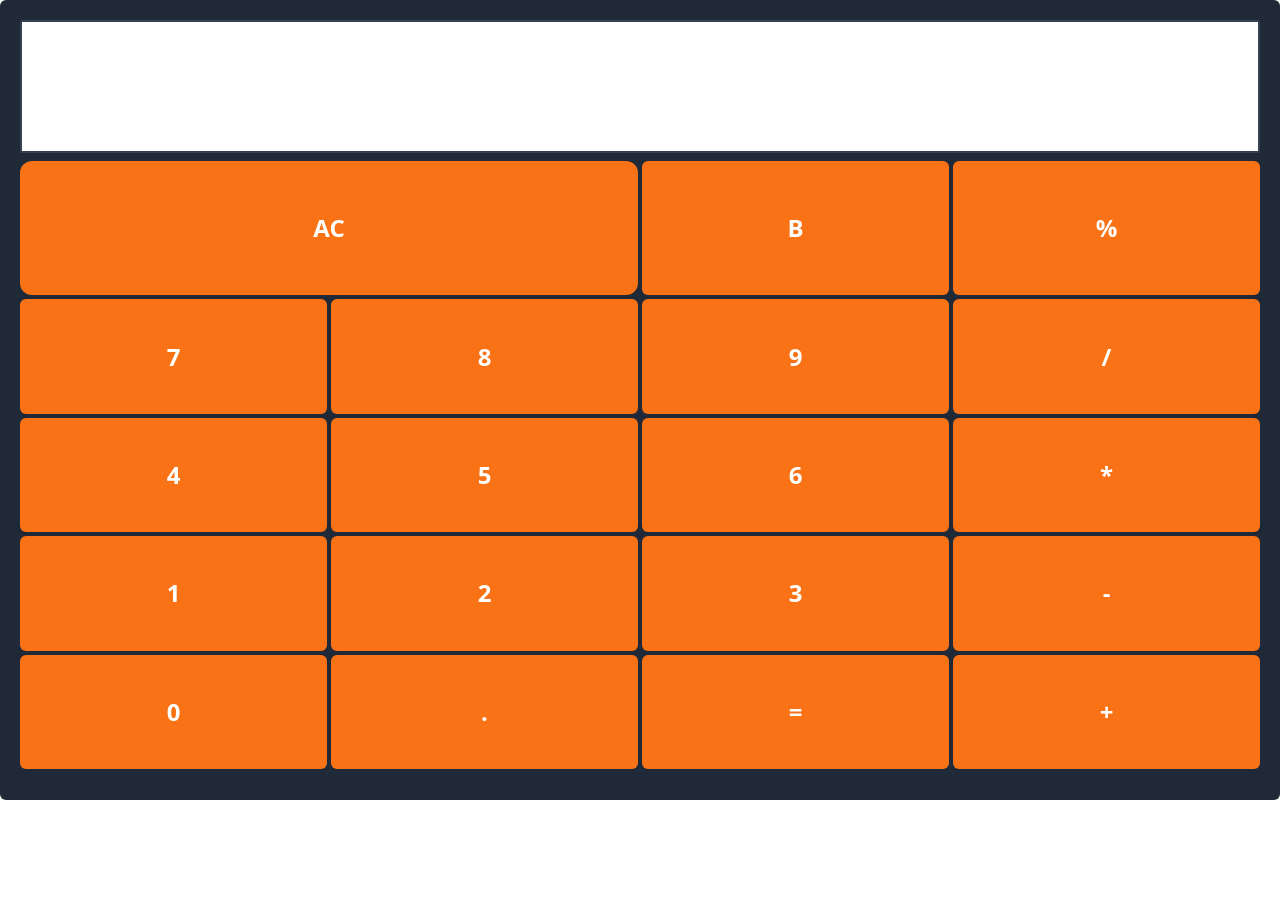
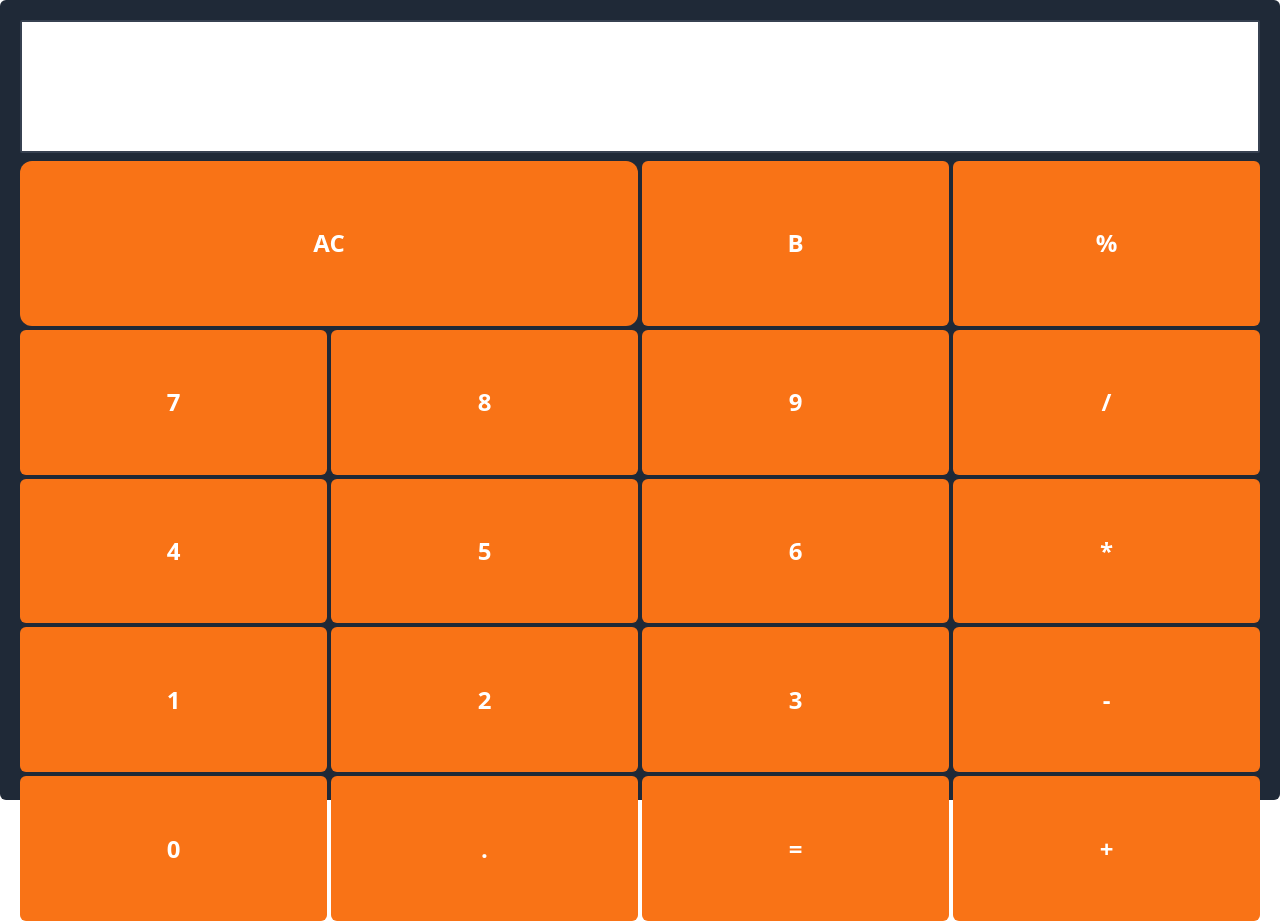
Before and after one commit to marklesterpal30/calculator, a plain HTML site: page index.html in a window 1280 px wide. Before the commit the page ends 800 px from the top, so only its background shows below. Drawn offline with nearby package versions, Linux system fonts and the light colour scheme.

Commit message:
hehe lastna

```diff
--- a/index.html
+++ b/index.html
@@ -9,7 +9,7 @@
 <body class="flex justify-center items-center h-screen ">
     <section class="bg-gray-800 p-5 rounded-md w-full h-full">
         <input type="text" id="monitor" class=" w-full py-8 text-right px-2 rounded-sm font-bold text-5xl border-2 border-gray-700">
-        <div class="buttons grid grid-cols-4 gap-1 mt-2 font-semibold text-white h-4/5">
+        <div class="buttons grid grid-cols-4 gap-1 mt-2 font-semibold text-white h-full">
             <button class="h-full col-span-2 bg-orange-500 rounded-xl py-2.5 text-2xl" data-attribute="AC">AC</button>
             <button class="bg-orange-500 rounded-md text-2xl" data-attribute="B">B</button>
             <button class="h-full bg-orange-500 rounded-md rounded-md text-2xl operators" data-attribute="%">%</button>
```
